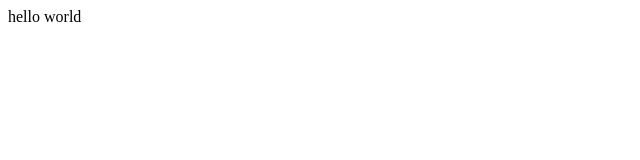
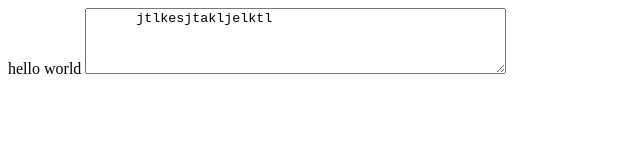
Before and after one commit to wonsuo99/test.github.com, a plain HTML site: page index.html in a window 1280 px wide. Shown: the whole page, without its empty margins (0-640 px from the left). Drawn offline with Linux system fonts and the light colour scheme.

Commit message:
Update index.html

```diff
--- a/index.html
+++ b/index.html
@@ -5,7 +5,9 @@
   </head>
   <body>
     hello world
-
+    <textarea rows ="4" cols="50">
+      jtlkesjtakljelktl
+    </textarea>
 
   </body>
 </html>
```
